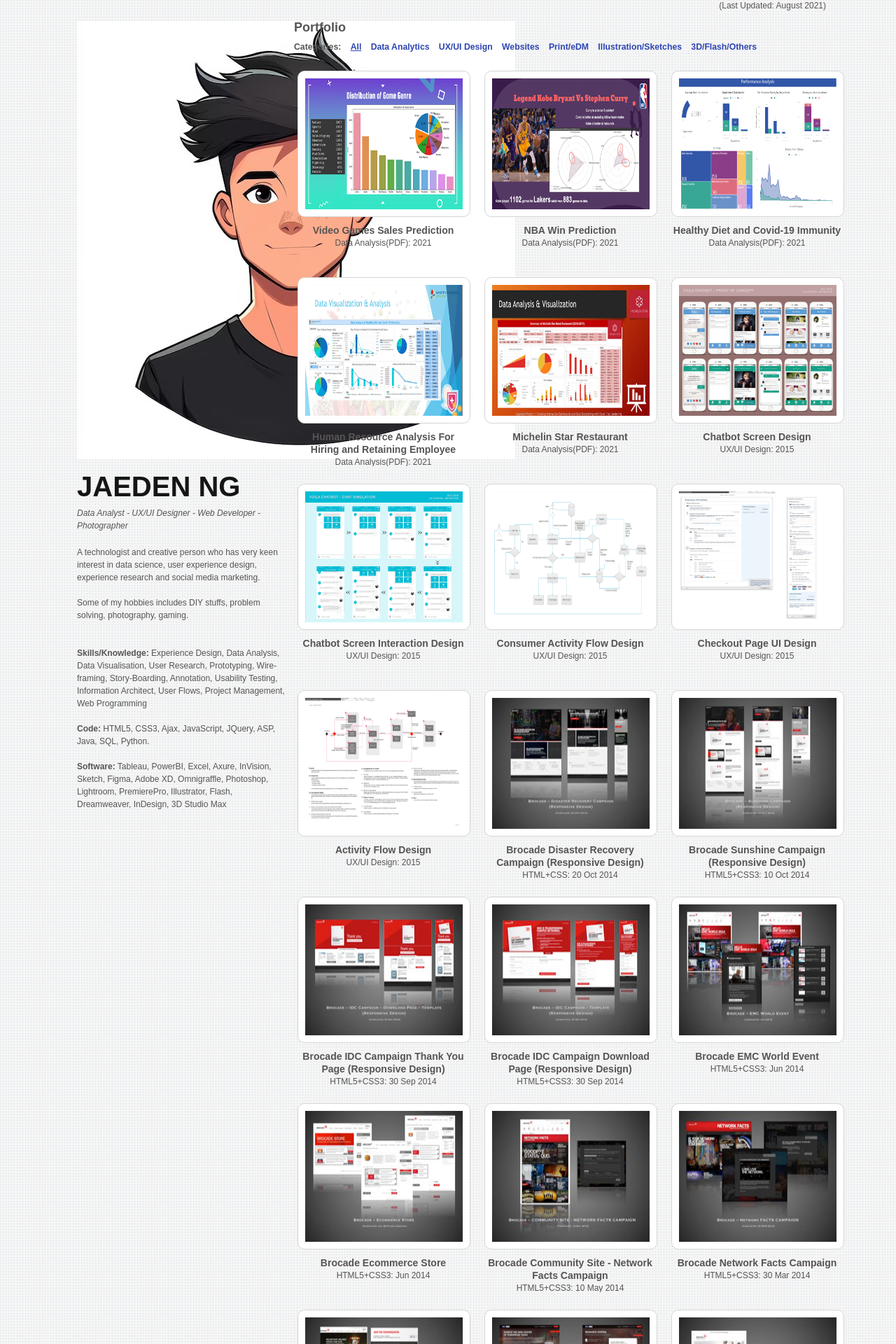
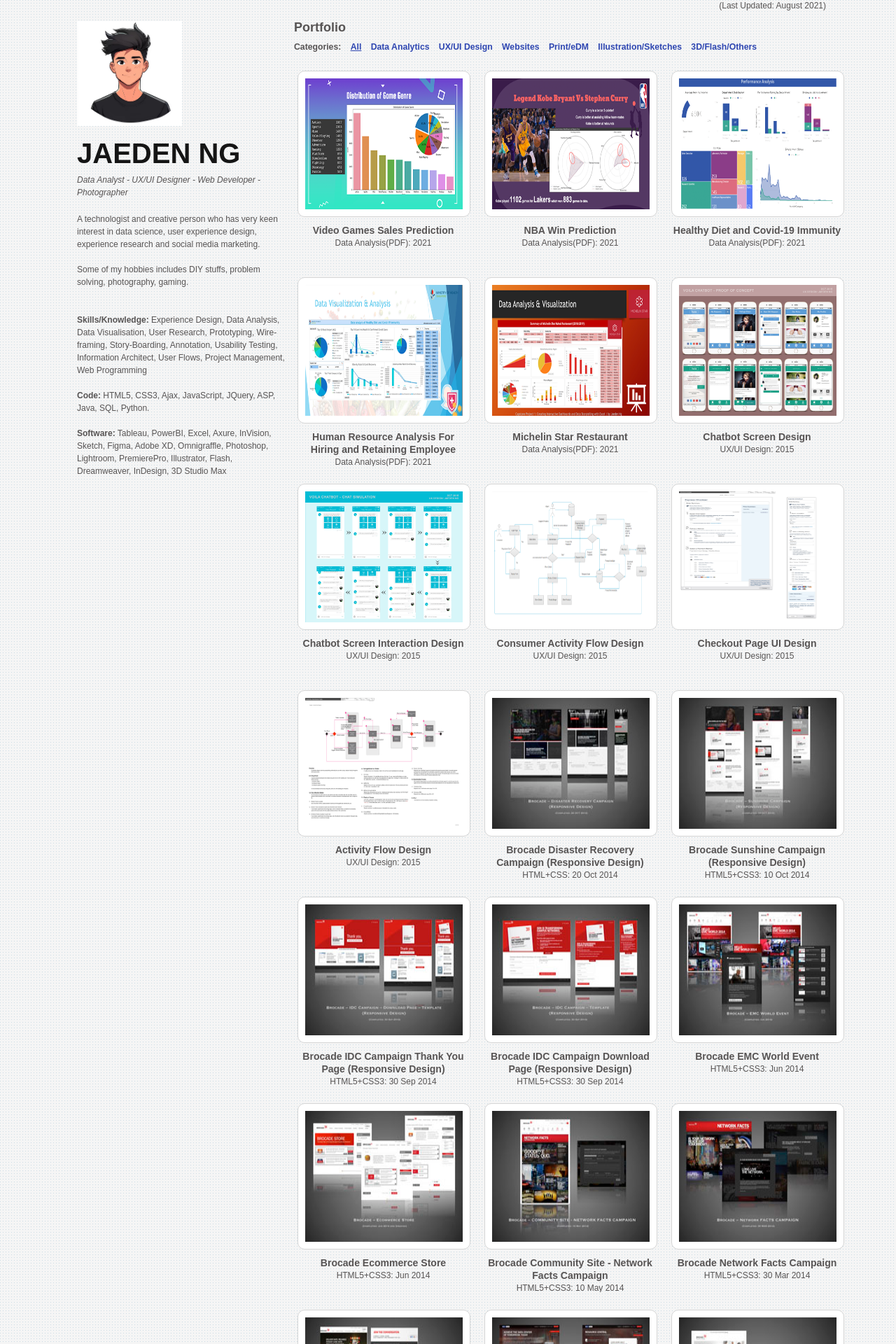
Before and after one commit to jaedenng/jaedenng.github.io, a Jekyll site: the page folio/index.html, which Jekyll copies as it is, in a window 1280 px wide. Shown: the top 1920 px of the page at 70% size. Built offline with Jekyll 4.4.1, drawn with Linux system fonts in a browser that asks for light colours; nearby versions of some CDN libraries.

Commit message:
Update index.html

```diff
--- a/folio/index.html
+++ b/folio/index.html
@@ -23,7 +23,7 @@
    	<div class="portfolio-content">
 
     <div class="wrapper-left">
-            <img class="profile-pic" src="images/profile-pic-dummy.jpg?raw=true" alt="Jaeden Ng" title="Jaeden Ng">
+            <img class="profile-pic" src="images/profile-pic-dummy.jpg?raw=true" alt="Jaeden Ng" title="Jaeden Ng" width="150">
             <h1 class="title-page">JAEDEN NG</h1>
             <div class="header-info">Data Analyst - UX/UI Designer - Web Developer - Photographer</div>
             <div class="profile-desc">
```
